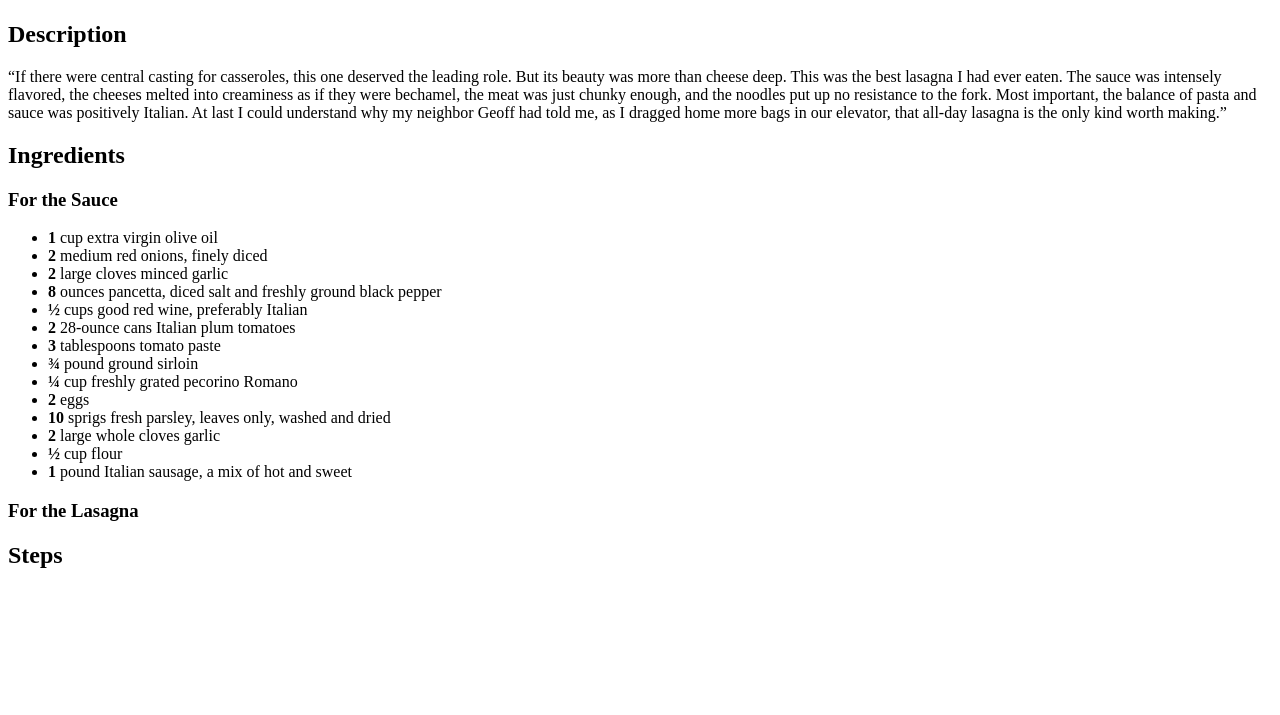
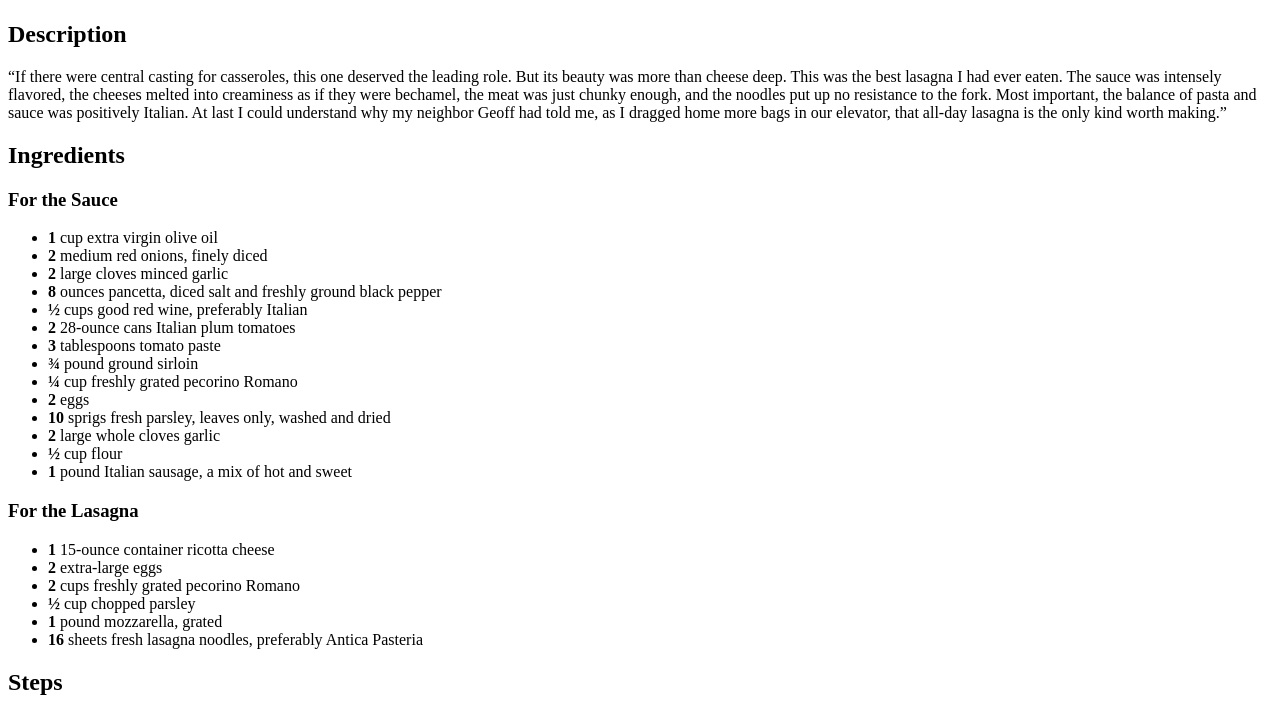
Before and after one commit to DanArcos/odin-recipes, a plain HTML site: page recipes/lasagna.html in a window 1280 px wide. Shown: the part 403-1118 px from the top of the page. Before the commit the page ends 992 px from the top, so only its background shows below. Drawn offline with Linux system fonts and the light colour scheme.

Commit message:
Lasagna Page - Added Ingredients text for the lasagna

```diff
--- a/recipes/lasagna.html
+++ b/recipes/lasagna.html
@@ -44,7 +44,17 @@
       <li><strong>1</strong> pound Italian sausage, a mix of hot and sweet</li>
     </ul>
     <h3>For the Lasagna</h3>
-    <ul></ul>
+    <ul>
+      <li><strong>1</strong> 15-ounce container ricotta cheese</li>
+      <li><strong>2</strong> extra-large eggs</li>
+      <li><strong>2</strong> cups freshly grated pecorino Romano</li>
+      <li><strong>½</strong> cup chopped parsley</li>
+      <li><strong>1</strong> pound mozzarella, grated</li>
+      <li>
+        <strong>16</strong> sheets fresh lasagna noodles, preferably Antica
+        Pasteria
+      </li>
+    </ul>
     <h2>Steps</h2>
     <ol></ol>
   </body>
```
